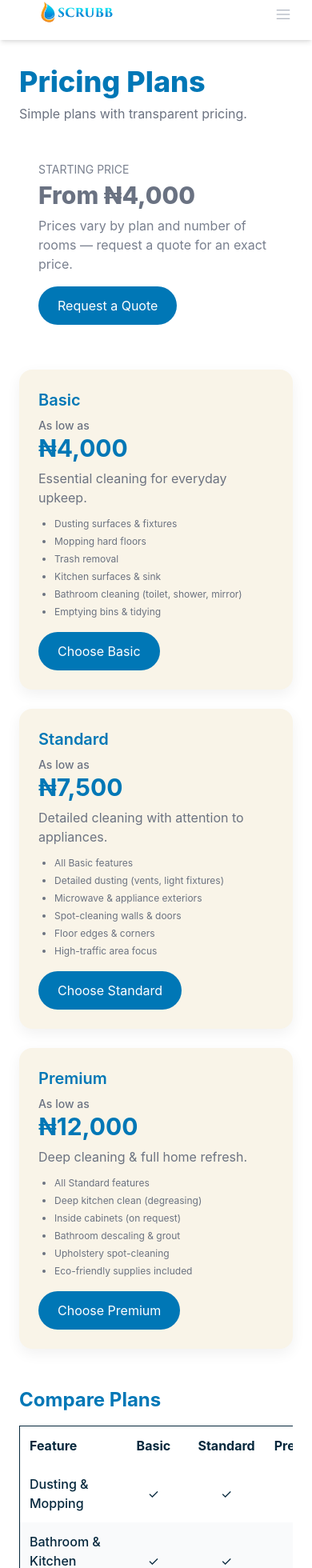
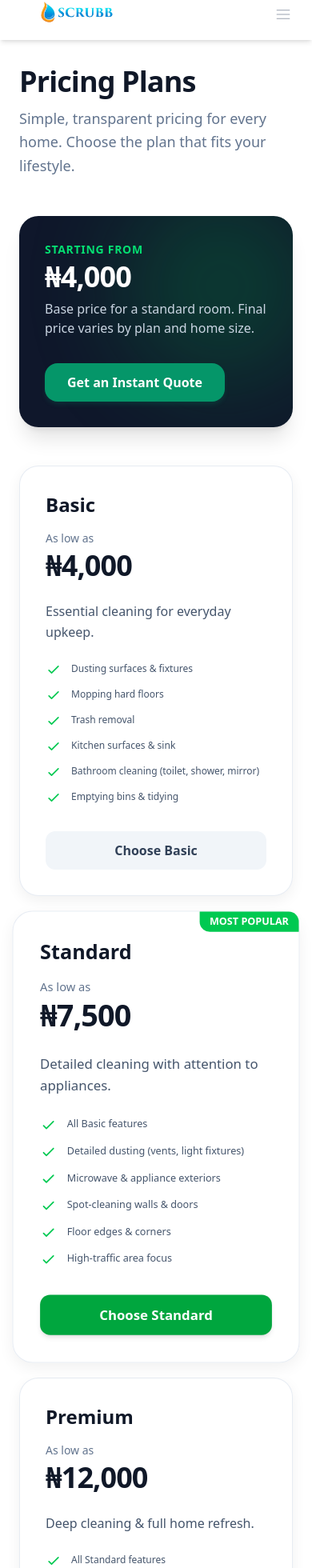
Before and after one commit to Earthpasserby/CleanServive, a React (Vite) app: page /pricing in a window 390 px wide. Shown: the part 14-1974 px from the top of the page at 80% size. Built offline with nearby package versions, Linux system fonts and the light colour scheme.

Commit message:
'colorupdate'

```diff
--- a/src/Components/QuoteModal.jsx
+++ b/src/Components/QuoteModal.jsx
@@ -86,6 +86,16 @@ const LAGOS_LGAS = [
   "Oshodi-Isolo",
   "Shomolu",
   "Surulere",
+];
+
+const ROOM_CONFIG = [
+  { label: "Parlour", key: "parlours", icon: "M19 10h2a1 1 0 0 1 0 2h-1v6a2 2 0 0 1-2 2H6a2 2 0 0 1-2-2v-6H3a1 1 0 0 1 0-2h2v-1a4 4 0 0 1 4-4h6a4 4 0 0 1 4 4v1z" }, // Sofa
+  { label: "Bedroom", key: "bedrooms", icon: "M2 10h20v7h-2v-3H4v3H2v-7zm2-4h7v3H4V6zm9 0h7v3h-7V6z" }, // Bed
+  { label: "Kitchen", key: "kitchens", icon: "M4 20h16v-8H4v8zm2-6h12v4H6v-4zm6-12v8h-2V2h2zm-4 0v8H6V2h2zm8 0v8h-2V2h2z" }, // Utensils (Abstract)
+  { label: "Bathroom", key: "bathrooms", icon: "M4 12v8h16v-8H4zm2 2h2v4H6v-4zm4 0h2v4h-2v-4zm4 0h2v4h-2v-4z M12 2L4 10h16L12 2z" }, // House/Bath
+  { label: "Office", key: "officeSpaces", icon: "M4 6h16v12H4V6zm2 2v8h12V8H6zm-2-4h16v2H4V4z" }, // Briefcase
+  { label: "Garage", key: "garages", icon: "M19 13v6H5v-6H3v8h2v-2h14v2h2v-8h-2z M12 3L3 11h18L12 3z" }, // Garage
+  { label: "Store", key: "stores", icon: "M4 4h16v16H4V4zm2 2v12h12V6H6z" }, // Box
 ];
 
 export default function QuoteModal() {
@@ -225,7 +235,12 @@ export default function QuoteModal() {
   }
 
   function handleChange(e) {
-    setForm({ ...form, [e.target.name]: e.target.value });
+    const { name, value } = e.target;
+    setForm({ ...form, [name]: value });
+
+    if (name === "plan" && value) {
+      setShowPlanDetails(true);
+    }
   }
 
   useEffect(() => {
@@ -370,18 +385,18 @@ export default function QuoteModal() {
         />
 
         <div
-          className={`relative w-full max-w-2xl bg-white rounded-xl shadow-2xl flex flex-col max-h-[90vh] transition-all duration-300 transform ${open ? "scale-100 opacity-100 translate-y-0" : "scale-95 opacity-0 translate-y-4"
+          className={`relative w-full max-w-2xl bg-white rounded-3xl shadow-2xl flex flex-col max-h-[90vh] transition-all duration-300 transform ${open ? "scale-100 opacity-100 translate-y-0" : "scale-95 opacity-0 translate-y-4"
             }`}
         >
-          <div className="flex items-center justify-between p-6 border-b shrink-0">
+          <div className="flex items-center justify-between p-6 border-b border-gray-100 shrink-0">
             <div>
-              <h3 className="text-xl font-bold text-gray-900">Request a Quote</h3>
-              <p className="text-sm text-gray-500 mt-1">Step {step} of 3</p>
+              <h3 className="text-2xl font-bold text-gray-900 tracking-tight">Request a Quote</h3>
+              <p className="text-sm text-gray-500 mt-1 font-medium">Step {step} of 3</p>
             </div>
             <button
               type="button"
               onClick={() => setOpen(false)}
-              className="text-gray-400 hover:text-gray-600 transition-colors p-2 rounded-full hover:bg-gray-100"
+              className="text-gray-400 hover:text-gray-600 transition-colors p-2 rounded-full hover:bg-gray-50"
             >
               <svg className="w-6 h-6" fill="none" viewBox="0 0 24 24" stroke="currentColor">
                 <path strokeLinecap="round" strokeLinejoin="round" strokeWidth={2} d="M6 18L18 6M6 6l12 12" />
@@ -390,9 +405,9 @@ export default function QuoteModal() {
           </div>
 
           {/* Progress Bar */}
-          <div className="w-full bg-gray-100 h-1.5">
+          <div className="w-full bg-gray-50 h-1.5">
             <div
-              className="bg-green-600 h-1.5 transition-all duration-500 ease-out"
+              className="bg-green-500 h-1.5 transition-all duration-500 ease-out shadow-[0_0_10px_rgba(34,197,94,0.5)]"
               style={{ width: `${(step / 3) * 100}%` }}
             />
           </div>
@@ -560,24 +575,58 @@ export default function QuoteModal() {
                     <div className="block">
                       <span className="block text-sm font-medium text-gray-700 mb-3">Room Breakdown</span>
                       <div className="grid grid-cols-2 sm:grid-cols-3 gap-3">
-                        {[
-                          { label: "Parlour", key: "parlours" },
-                          { label: "Bedroom", key: "bedrooms" },
-                          { label: "Kitchen", key: "kitchens" },
-                          { label: "Bathroom", key: "bathrooms" },
-                          { label: "Office", key: "officeSpaces" },
-                          { label: "Garage", key: "garages" },
-                          { label: "Store", key: "stores" },
-                        ].map(({ label, key }) => (
-                          <div key={key} className="flex flex-col items-center p-3 border border-gray-200 rounded-xl bg-gray-50/50 hover:bg-gray-50 transition-colors">
-                            <span className="text-xs font-semibold text-gray-600 mb-2 uppercase tracking-wide">{label}</span>
-                            <div className="flex items-center gap-3">
-                              <button type="button" onClick={() => updateCount(key, -1)} className="w-8 h-8 flex items-center justify-center rounded-full bg-white border border-gray-200 shadow-sm hover:bg-gray-100 text-gray-600 transition-all active:scale-95">-</button>
-                              <span className="w-4 text-center font-bold text-lg text-gray-900">{form[key]}</span>
-                              <button type="button" onClick={() => updateCount(key, 1)} className="w-8 h-8 flex items-center justify-center rounded-full bg-white border border-gray-200 shadow-sm hover:bg-gray-100 text-green-600 transition-all active:scale-95">+</button>
+                        {ROOM_CONFIG.map(({ label, key, icon }) => {
+                          const count = form[key];
+                          const isActive = count > 0;
+                          return (
+                            <div
+                              key={key}
+                              className={`relative flex flex-col items-center p-3 rounded-xl border transition-all duration-200 ${isActive
+                                ? "border-green-500 bg-green-50 shadow-sm"
+                                : "border-gray-200 bg-white hover:border-green-200 hover:shadow-sm"
+                                }`}
+                            >
+                              <div className={`p-2 rounded-full mb-2 ${isActive ? "bg-green-100 text-green-600" : "bg-gray-100 text-gray-400"}`}>
+                                <svg className="w-6 h-6" fill="currentColor" viewBox="0 0 24 24">
+                                  <path d={icon} />
+                                </svg>
+                              </div>
+                              <span className={`text-xs font-semibold mb-3 uppercase tracking-wide ${isActive ? "text-green-800" : "text-gray-500"}`}>
+                                {label}
+                              </span>
+
+                              <div className="flex items-center gap-3 w-full justify-center">
+                                <button
+                                  type="button"
+                                  onClick={() => updateCount(key, -1)}
+                                  disabled={count === 0}
+                                  className={`w-8 h-8 flex items-center justify-center rounded-full border transition-all active:scale-95 ${count === 0
+                                    ? "border-gray-100 text-gray-300 cursor-not-allowed"
+                                    : "border-gray-200 bg-white text-gray-600 hover:bg-gray-50 shadow-sm"
+                                    }`}
+                                >
+                                  <svg className="w-4 h-4" fill="none" viewBox="0 0 24 24" stroke="currentColor">
+                                    <path strokeLinecap="round" strokeLinejoin="round" strokeWidth={2} d="M20 12H4" />
+                                  </svg>
+                                </button>
+
+                                <span className={`w-6 text-center font-bold text-lg ${isActive ? "text-green-700" : "text-gray-300"}`}>
+                                  {count}
+                                </span>
+
+                                <button
+                                  type="button"
+                                  onClick={() => updateCount(key, 1)}
+                                  className="w-8 h-8 flex items-center justify-center rounded-full bg-green-600 text-white shadow-md hover:bg-green-700 hover:shadow-lg transition-all active:scale-95"
+                                >
+                                  <svg className="w-4 h-4" fill="none" viewBox="0 0 24 24" stroke="currentColor">
+                                    <path strokeLinecap="round" strokeLinejoin="round" strokeWidth={2} d="M12 4v16m8-8H4" />
+                                  </svg>
+                                </button>
+                              </div>
                             </div>
-                          </div>
-                        ))}
+                          );
+                        })}
                       </div>
                       {errors.rooms && <div className="text-xs text-red-600 mt-2 ml-1">{errors.rooms}</div>}
                     </div>
--- a/src/Pricing.jsx
+++ b/src/Pricing.jsx
@@ -61,63 +61,75 @@ export default function Pricing() {
   ];
 
   return (
-    <div className="max-w-7xl mx-auto px-6 py-24 lg:py-20">
-      <header className="flex flex-col md:flex-row items-start md:items-center justify-between gap-4">
+    <div className="max-w-7xl mx-auto px-6 py-24 lg:py-20 font-sans">
+      <header className="flex flex-col md:flex-row items-start md:items-center justify-between gap-4 mb-12">
         <div>
-          <h1 className="text-4xl font-extrabold text-accent">Pricing Plans</h1>
-          <p className="text-muted mt-2 max-w-xl">
-            Simple plans with transparent pricing.
+          <h1 className="text-4xl md:text-5xl font-bold text-gray-900 tracking-tight">Pricing Plans</h1>
+          <p className="text-slate-500 mt-3 text-lg max-w-xl leading-relaxed">
+            Simple, transparent pricing for every home. Choose the plan that fits your lifestyle.
           </p>
         </div>
       </header>
 
       {/* Hero CTA: starting price */}
-      <div className="mt-6 p-6 rounded-lg bg-gradient-to-r from-brand-light to-brand-dark text-gray-500 flex flex-col md:flex-row items-center justify-between gap-4">
-        <div>
-          <div className="text-sm uppercase opacity-90">Starting price</div>
-          <div className="text-3xl font-extrabold mt-1">
-            From {formatNGN(4000)}{" "}
+      <div className="relative overflow-hidden p-8 rounded-3xl bg-slate-900 text-white flex flex-col md:flex-row items-center justify-between gap-8 shadow-xl">
+        <div className="absolute top-0 right-0 -mt-10 -mr-10 w-64 h-64 bg-green-500 rounded-full blur-3xl opacity-20"></div>
+        <div className="relative z-10">
+          <div className="text-sm font-semibold tracking-wider text-green-400 uppercase mb-1">Starting from</div>
+          <div className="text-4xl md:text-5xl font-bold tracking-tight">
+            {formatNGN(4000)}
           </div>
-          <div className="mt-2 opacity-90">
-            Prices vary by plan and number of rooms — request a quote for an
-            exact price.
+          <div className="mt-2 text-slate-300 max-w-md">
+            Base price for a standard room. Final price varies by plan and home size.
           </div>
         </div>
-        <div className="w-full md:w-auto">
+        <div className="relative z-10 w-full md:w-auto">
           <button
             type="button"
-            className="btn-primary"
+            className="btn-primary bg-white text-slate-900 hover:bg-gray-100 hover:text-slate-900 border-0 shadow-lg hover:shadow-xl"
             onClick={() =>
               window.dispatchEvent(new CustomEvent("openQuoteModal"))
             }
           >
-            Request a Quote
+            Get an Instant Quote
           </button>
         </div>
       </div>
 
-      <div className="grid grid-cols-1 sm:grid-cols-3 gap-6 mt-8">
-        {plans.map((p) => (
-          <div key={p.name} className="card-box card-cream">
-            <h3 className="text-xl font-semibold text-accent">{p.name}</h3>
-            <div className="mt-2">
-              <span className="text-sm text-gray-500 font-medium block">
+      <div className="grid grid-cols-1 md:grid-cols-3 gap-8 mt-12">
+        {plans.map((p, idx) => (
+          <div key={p.name} className={`card-box flex flex-col h-full transition-all duration-300 ${p.name === 'Standard' ? 'border-green-500 ring-1 ring-green-500 shadow-lg scale-105 z-10' : 'bg-white hover:border-green-200'}`}>
+            {p.name === 'Standard' && (
+              <div className="absolute top-0 right-0 bg-green-500 text-white text-xs font-bold px-3 py-1 rounded-bl-xl rounded-tr-xl">
+                MOST POPULAR
+              </div>
+            )}
+            <h3 className="text-2xl font-bold text-gray-900">{p.name}</h3>
+            <div className="mt-4 mb-6">
+              <span className="text-sm text-slate-500 font-medium block mb-1">
                 As low as
               </span>
-              <span className="text-3xl font-bold text-accent">
+              <span className="text-4xl font-bold text-gray-900 tracking-tight">
                 {formatNGN(p.weekly ?? Math.round(p.monthly / 4))}
               </span>
             </div>
-            <p className="text-muted mt-2">{p.desc}</p>
-            <ul className="text-muted mt-3 list-disc pl-5 space-y-1">
+            <p className="text-slate-600 mb-6 leading-relaxed">{p.desc}</p>
+            <ul className="space-y-3 mb-8 flex-1">
               {p.features.map((f) => (
-                <li key={f}>{f}</li>
+                <li key={f} className="flex items-start gap-3 text-slate-600 text-sm">
+                  <svg className="w-5 h-5 text-green-500 shrink-0" fill="none" viewBox="0 0 24 24" stroke="currentColor">
+                    <path strokeLinecap="round" strokeLinejoin="round" strokeWidth={2} d="M5 13l4 4L19 7" />
+                  </svg>
+                  {f}
+                </li>
               ))}
             </ul>
-            <div className="mt-4">
             <button
               type="button"
-                className="btn-primary"
+              className={`w-full py-3 rounded-xl font-semibold transition-all ${p.name === 'Standard'
+                  ? 'bg-green-600 text-white hover:bg-green-700 shadow-md hover:shadow-lg'
+                  : 'bg-slate-100 text-slate-700 hover:bg-slate-200'
+                }`}
               onClick={() =>
                 window.dispatchEvent(new CustomEvent("openQuoteModal"))
               }
@@ -125,86 +137,72 @@ export default function Pricing() {
               Choose {p.name}
             </button>
           </div>
-          </div>
         ))}
       </div>
 
       {/* Comparison */}
-      <section className="mt-12">
-        <h2 className="text-2xl font-bold text-accent">Compare Plans</h2>
-        <div className="overflow-x-auto mt-4">
-          <table className="min-w-full bg-white border">
-            <thead>
-              <tr className="text-left">
-                <th className="p-3 ">Feature</th>
-                <th className="p-3 text-center">Basic</th>
-                <th className="p-3 text-center">Standard</th>
-                <th className="p-3 text-center">Premium</th>
+      <section className="mt-20">
+        <div className="text-center mb-10">
+          <h2 className="text-3xl font-bold text-gray-900">Compare Features</h2>
+          <p className="text-slate-500 mt-2">Detailed breakdown of what's included in each plan</p>
+        </div>
+
+        <div className="overflow-hidden rounded-2xl border border-gray-200 shadow-sm bg-white">
+          <div className="overflow-x-auto">
+            <table className="min-w-full divide-y divide-gray-100">
+              <thead className="bg-slate-50">
+                <tr>
+                  <th className="p-4 text-left text-sm font-semibold text-gray-900">Feature</th>
+                  <th className="p-4 text-center text-sm font-semibold text-gray-900 w-1/5">Basic</th>
+                  <th className="p-4 text-center text-sm font-semibold text-green-700 w-1/5 bg-green-50/50">Standard</th>
+                  <th className="p-4 text-center text-sm font-semibold text-gray-900 w-1/5">Premium</th>
                 </tr>
               </thead>
-            <tbody>
-              <tr>
-                <td className="p-3 font-medium">Dusting & Mopping</td>
-                <td className="p-3 text-center">✓</td>
-                <td className="p-3 text-center">✓</td>
-                <td className="p-3 text-center">✓</td>
+              <tbody className="divide-y divide-gray-100">
+                {[
+                  { name: "Dusting & Mopping", basic: true, standard: true, premium: true },
+                  { name: "Bathroom & Kitchen Surfaces", basic: true, standard: true, premium: true },
+                  { name: "Appliance Exteriors & Microwave", basic: false, standard: true, premium: true },
+                  { name: "Spot-clean Walls & Doors", basic: false, standard: true, premium: true },
+                  { name: "Deep Kitchen (Degreasing)", basic: false, standard: false, premium: true },
+                  { name: "Descaling & Grout", basic: false, standard: false, premium: true },
+                  { name: "Eco-friendly Supplies", basic: "Optional", standard: "Optional", premium: "Included" },
+                ].map((row, idx) => (
+                  <tr key={idx} className="hover:bg-slate-50/50 transition-colors">
+                    <td className="p-4 text-sm font-medium text-gray-700">{row.name}</td>
+                    <td className="p-4 text-center">
+                      {row.basic === true ? <span className="text-green-500">●</span> : row.basic === false ? <span className="text-slate-300">—</span> : <span className="text-xs font-medium text-slate-500 bg-slate-100 px-2 py-1 rounded-full">{row.basic}</span>}
+                    </td>
+                    <td className="p-4 text-center bg-green-50/30">
+                      {row.standard === true ? <span className="text-green-600">●</span> : row.standard === false ? <span className="text-slate-300">—</span> : <span className="text-xs font-medium text-slate-500 bg-slate-100 px-2 py-1 rounded-full">{row.standard}</span>}
+                    </td>
+                    <td className="p-4 text-center">
+                      {row.premium === true ? <span className="text-green-500">●</span> : row.premium === false ? <span className="text-slate-300">—</span> : <span className="text-xs font-medium text-green-700 bg-green-100 px-2 py-1 rounded-full">{row.premium}</span>}
+                    </td>
                   </tr>
-              <tr className="bg-gray-50">
-                <td className="p-3 font-medium">Bathroom & Kitchen Surfaces</td>
-                <td className="p-3 text-center">✓</td>
-                <td className="p-3 text-center">✓</td>
-                <td className="p-3 text-center">✓</td>
-              </tr>
-              <tr>
-                <td className="p-3 font-medium">Appliance Exteriors & Microwave</td>
-                <td className="p-3 text-center">—</td>
-                <td className="p-3 text-center">✓</td>
-                <td className="p-3 text-center">✓</td>
-              </tr>
-              <tr className="bg-gray-50">
-                <td className="p-3 font-medium">Spot-clean Walls & Doors</td>
-                <td className="p-3 text-center">—</td>
-                <td className="p-3 text-center">✓</td>
-                <td className="p-3 text-center">✓</td>
-              </tr>
-              <tr>
-                <td className="p-3 font-medium">Deep Kitchen (Degreasing)</td>
-                <td className="p-3 text-center">—</td>
-                <td className="p-3 text-center">—</td>
-                <td className="p-3 text-center">✓</td>
-              </tr>
-              <tr className="bg-gray-50">
-                <td className="p-3 font-medium">Descaling & Grout</td>
-                <td className="p-3 text-center">—</td>
-                <td className="p-3 text-center">—</td>
-                <td className="p-3 text-center">✓</td>
-              </tr>
-              <tr>
-                <td className="p-3 font-medium">Eco-friendly Supplies</td>
-                <td className="p-3 text-center">Optional</td>
-                <td className="p-3 text-center">Optional</td>
-                <td className="p-3 text-center">Included</td>
-              </tr>
+                ))}
               </tbody>
             </table>
+          </div>
         </div>
       </section>
 
       {/* Guarantee & CTA */}
-      <section className="mt-12 card-box card-primary text-white flex flex-col md:flex-row items-center justify-between gap-4">
-        <div>
-          <h3 className="text-xl font-bold">Satisfaction Guaranteed</h3>
-          <p className="mt-1 opacity-90">See Dirt, Think Scrubb.</p>
+      <section className="mt-16 relative overflow-hidden rounded-3xl bg-green-600 text-white p-8 md:p-12 flex flex-col md:flex-row items-center justify-between gap-8 shadow-2xl">
+        <div className="absolute inset-0 bg-[url('https://www.transparenttextures.com/patterns/cubes.png')] opacity-10"></div>
+        <div className="relative z-10">
+          <h3 className="text-2xl md:text-3xl font-bold mb-2">Satisfaction Guaranteed</h3>
+          <p className="text-green-50 text-lg opacity-90">See Dirt? Think Scrubb. We promise a spotless shine every time.</p>
         </div>
-        <div>
+        <div className="relative z-10 w-full md:w-auto">
           <button
             type="button"
-            className="btn-accent w-full sm:w-auto"
+            className="w-full md:w-auto px-8 py-4 bg-white text-green-700 font-bold rounded-xl shadow-lg hover:bg-green-50 hover:shadow-xl transition-all transform hover:-translate-y-1"
             onClick={() =>
               window.dispatchEvent(new CustomEvent("openQuoteModal"))
             }
           >
-            Request a Quote
+            Book Now
           </button>
         </div>
       </section>
--- a/src/index.css
+++ b/src/index.css
@@ -1,28 +1,29 @@
 @import "tailwindcss";
-/* Use Poppins for UI and Inter as fallback for system-like text */
-@import url("https://fonts.googleapis.com/css2?family=Inter:wght@300;400;600;700&family=Poppins:wght@300;400;600;700&display=swap");
+/* Use Outfit for a modern, sleek look */
+@import url("https://fonts.googleapis.com/css2?family=Outfit:wght@300;400;500;600;700&family=Inter:wght@300;400;500;600&display=swap");
 
-/* Brand variables - change these values to tune the palette */
+/* Brand variables - sleek green theme */
 :root {
-  --brand-primary: #0077b6; /* deep-sky blue - main brand color */
-  --brand-primary-dark: #005f8f; /* darker blue for hover */
-  --brand-accent: #ffc234; /* warm yellow accent - keep for highlights */
-  --brand-dark: #06283d; /* near-black navy for text */
-  --brand-muted: #6b7280; /* gray for secondary text */
+  --brand-primary: #059669; /* Emerald 600 - Fresh & Clean */
+  --brand-primary-dark: #047857; /* Emerald 700 */
+  --brand-accent: #d97706; /* Amber 600 - Warmth */
+  --brand-dark: #0f172a; /* Slate 900 - Modern Dark */
+  --brand-muted: #64748b; /* Slate 500 */
   /* Neutral / UI tokens */
-  --brand-cream: #f9f4e8; /* soft cream background used across cards */
-  --ui-muted: #989898; /* used for pagination bullets and neutral elements */
-  --pagination-bg: rgba(101, 101, 101, 0.34); /* background behind pagination */
-  --shadow-strong: rgba(27, 32, 32, 0.12);
-  --overlay-dark: rgba(0, 0, 0, 0.6);
+  --brand-cream: #f8fafc; /* Slate 50 - Very clean light bg */
+  --ui-muted: #cbd5e1; /* Slate 300 */
+  --pagination-bg: rgba(255, 255, 255, 0.8);
+  --shadow-strong: rgba(15, 23, 42, 0.08);
+  --overlay-dark: rgba(15, 23, 42, 0.7);
 }
 
 /* Apply base type */
 html,
 body {
-  font-family: "Poppins", "Inter", system-ui, -apple-system, "Segoe UI", Roboto,
+  font-family: "Outfit", "Inter", system-ui, -apple-system, "Segoe UI", Roboto,
     "Helvetica Neue", Arial;
   color: var(--brand-dark);
+  background-color: #ffffff;
 }
 
 .swiper-pagination {
@@ -105,64 +106,73 @@ body {
   color: var(--brand-muted);
 }
 
-/* Accent button: pill style using brand-accent and a primary hover */
+/* Accent button */
 .btn-accent {
-  background-color: #9b741b;
+  background-color: var(--brand-accent);
   color: white;
   border: 0;
-  padding: 0.75rem 1.5rem;
-  border-radius: 9999px;
+  padding: 0.75rem 1.75rem;
+  border-radius: 1rem;
+  font-weight: 600;
   display: inline-flex;
   align-items: center;
   justify-content: center;
+  transition: all 0.2s ease;
+  box-shadow: 0 4px 6px -1px rgba(217, 119, 6, 0.2);
 }
 .btn-accent:hover {
-  /* on hover switch to primary for better contrast */
-  background-color: var(--brand-primary);
-  color: white;
+  background-color: #b45309;
+  transform: translateY(-1px);
+  box-shadow: 0 10px 15px -3px rgba(217, 119, 6, 0.3);
 }
 
-/* Primary (blue) button style */
+/* Primary button style */
 .btn-primary {
   background-color: var(--brand-primary);
   color: white;
   border: 0;
-  padding: 0.75rem 1.5rem;
-  border-radius: 9999px;
+  padding: 0.75rem 1.75rem;
+  border-radius: 1rem;
+  font-weight: 600;
   display: inline-flex;
   align-items: center;
   justify-content: center;
-  transition: background-color 180ms ease, transform 120ms ease;
+  transition: all 0.2s ease;
+  box-shadow: 0 4px 6px -1px rgba(5, 150, 105, 0.2);
 }
 .btn-primary:hover {
   background-color: var(--brand-primary-dark);
-  transform: translateY(-2px);
+  transform: translateY(-1px);
+  box-shadow: 0 10px 15px -3px rgba(5, 150, 105, 0.3);
 }
 .btn-primary:focus {
-  outline: 3px solid rgba(0, 119, 182, 0.16);
+  outline: 2px solid var(--brand-primary);
   outline-offset: 2px;
 }
 
-/* Card box style to standardize padding and border-radius */
+/* Card box style */
 .card-box {
-  padding: 1.5rem;
-  border-radius: 1rem;
+  padding: 2rem;
+  border-radius: 1.5rem;
+  border: 1px solid rgba(226, 232, 240, 0.8);
 }
 
-/* Primary card that blends brand primary and accent for a smooth look */
+/* Primary card */
 .card-primary {
   background: linear-gradient(
     135deg,
     var(--brand-primary) 0%,
-    var(--brand-accent) 100%
+    #047857 100%
   );
   color: white;
+  border: none;
 }
 
-/* Cream card variant keeps the soft background but uses the card-box spacing */
+/* Cream card variant - now cleaner white/slate */
 .card-cream {
-  background-color: var(--brand-cream);
+  background-color: white;
   color: var(--brand-dark);
+  box-shadow: 0 4px 6px -1px rgba(0, 0, 0, 0.02);
 }
 
 /* Gentle floating animation */
```
Lines whose indentation alone changed are shown as unchanged.
